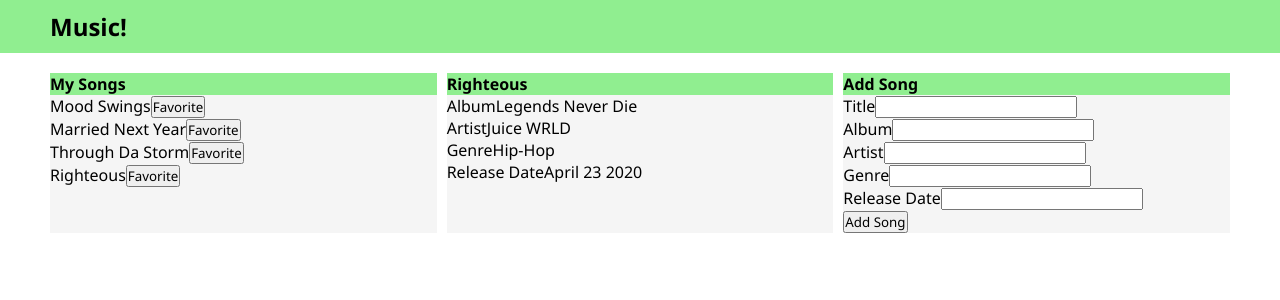
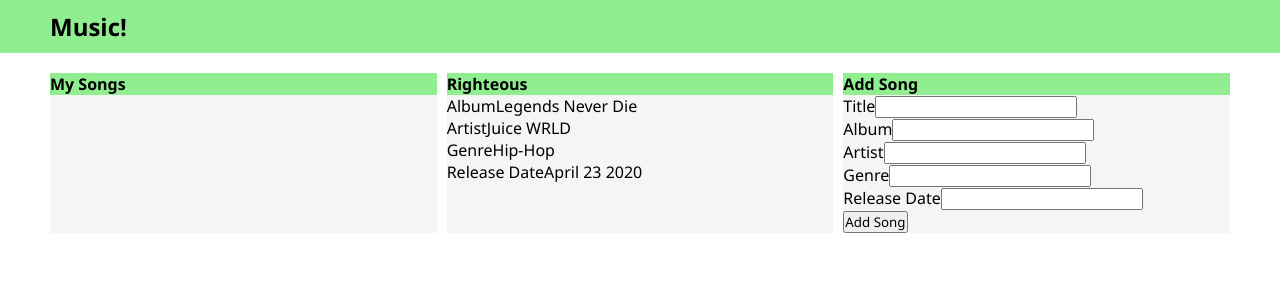
Before and after one commit to robertkemp04/MusicLibraryFrontEnd, a React (Create React App) app: page / in a window 1280 px wide. Shown: the top 300 px of the page. Built offline with nearby package versions, Linux system fonts and the light colour scheme.

Commit message:
State Handler started

```diff
--- a/src/App.jsx
+++ b/src/App.jsx
@@ -3,8 +3,11 @@ import Header from "./components/Header/Header";
 import MusicTable from "./components/MusicTable/MusicList";
 import SongInfo from "./components/SongInfo/SongInfo";
 import NewSongForm from "./components/NewSongForm/NewSongForm";
+import React, { useState } from "react";
 
 function App() {
+  const [songs, setSongs] = useState([]);
+
   const selectedSong = {
     title: "Righteous",
     album: "Legends Never Die",
@@ -17,7 +20,7 @@ function App() {
     <div className="App">
       <Header />
       <div className="flex-container">
-        <MusicTable />
+        <MusicTable songs={songs} />
         <SongInfo songObj={selectedSong} />
         <NewSongForm />
       </div>
--- a/src/components/MusicTable/MusicList.jsx
+++ b/src/components/MusicTable/MusicList.jsx
@@ -1,12 +1,6 @@
 import SongItem from "../SongItem/SongItem";
 
-const MusicTable = ({}) => {
-  const songs = [
-    "Mood Swings",
-    "Married Next Year",
-    "Through Da Storm",
-    "Righteous",
-  ];
+const MusicTable = ({songs = [] }) => {
   const songItems = songs.map((song) => <SongItem key={song} title={song} />);
   return (
     <div className="flex-item">
```
